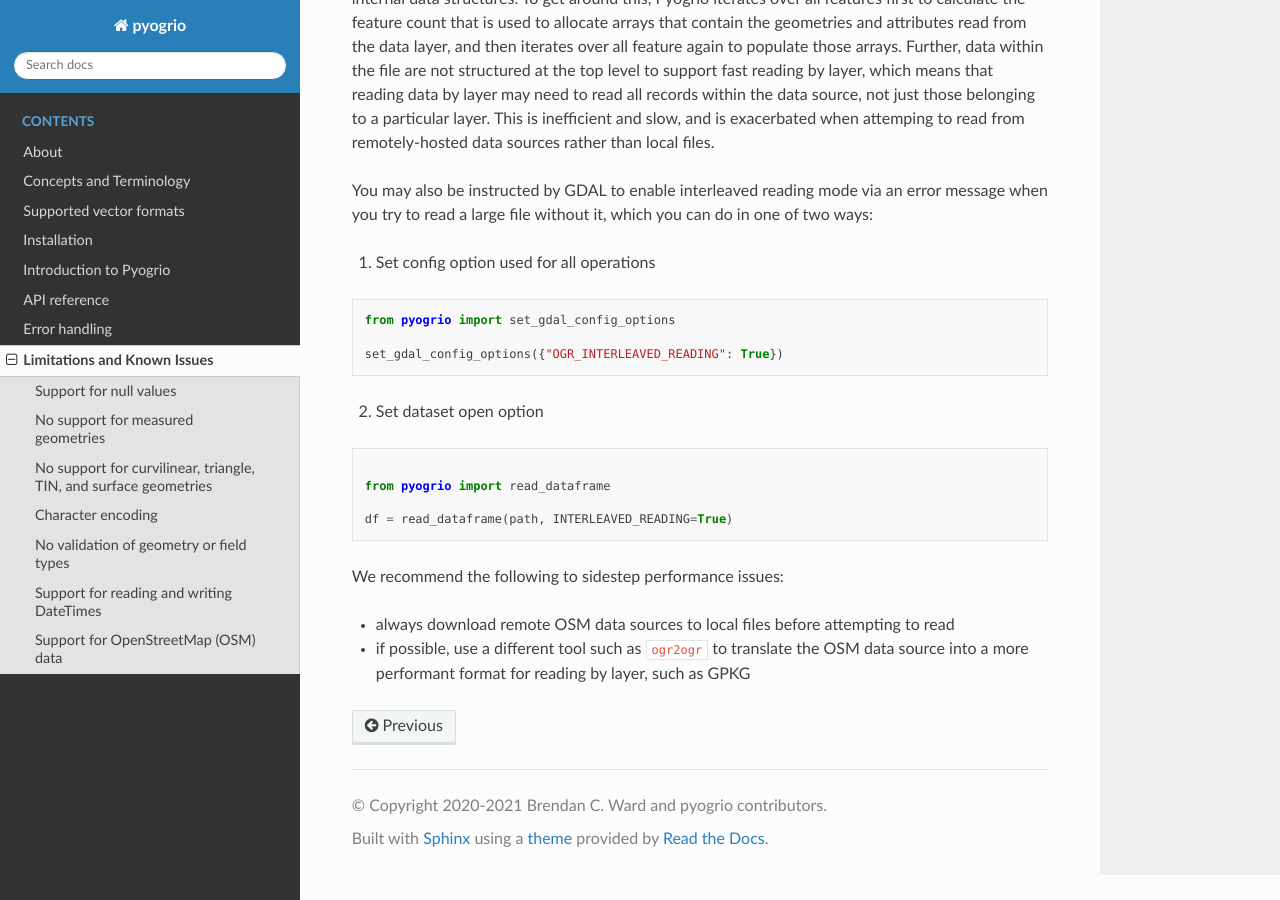
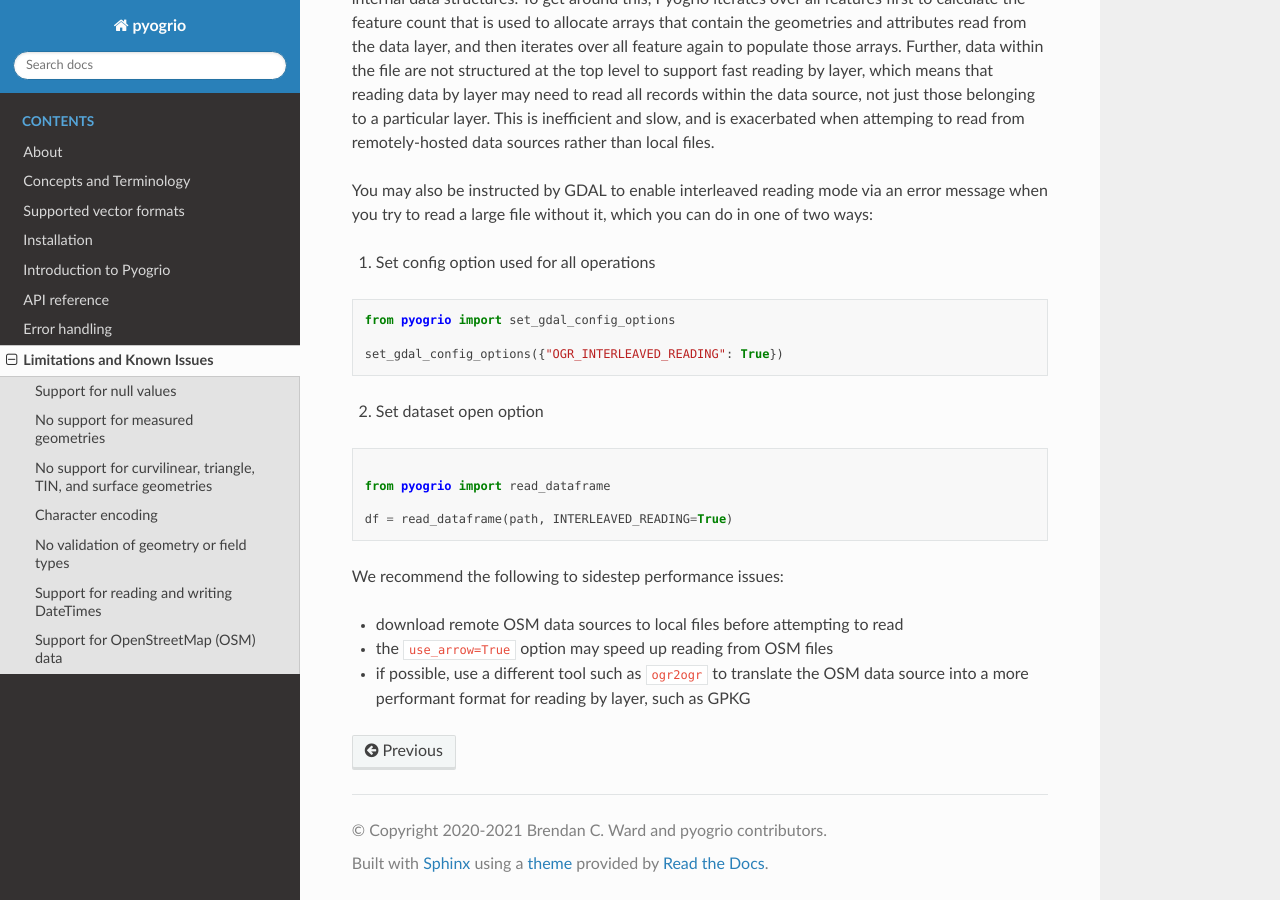
Before and after one commit to geopandas/pyogrio, a Sphinx documentation site: the page built from docs/source/known_issues.md, in a window 1280 px wide and 900 px high, scrolled down 1691 px. Built offline with Sphinx 7.4.7 and the Read the Docs theme 2.0.0, drawn with Linux system fonts in a browser that asks for light colours.

```diff
--- a/docs/source/known_issues.md
+++ b/docs/source/known_issues.md
@@ -102,7 +102,8 @@
 
 We recommend the following to sidestep performance issues:
 
--   always download remote OSM data sources to local files before attempting
+-   download remote OSM data sources to local files before attempting
     to read
+-   the `use_arrow=True` option may speed up reading from OSM files
 -   if possible, use a different tool such as `ogr2ogr` to translate the OSM
     data source into a more performant format for reading by layer, such as GPKG
```
Also changed, not shown: 1 other file.
